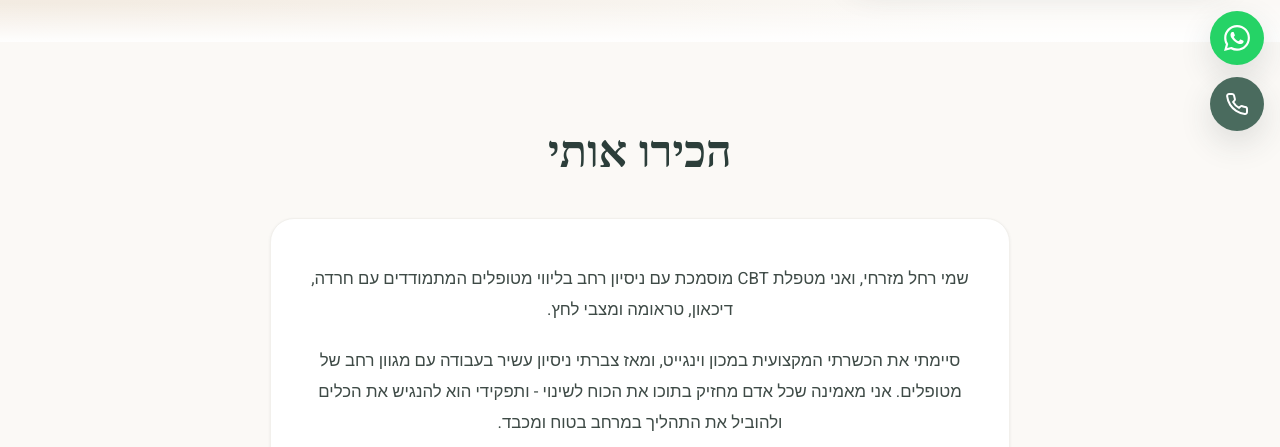
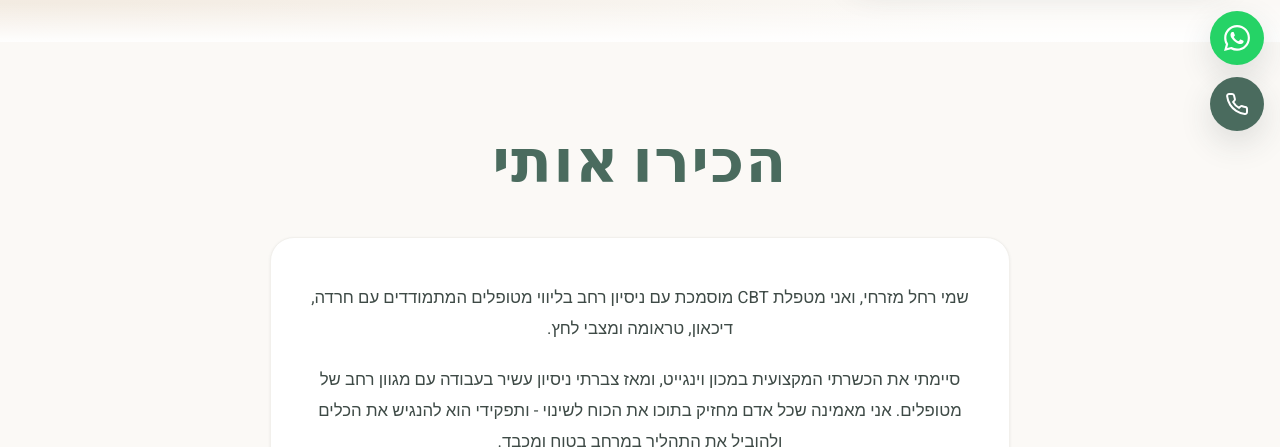
Before and after one commit to BlueCooker/Rachel_Mizrahi, a plain HTML site: page index.html in a window 1280 px wide. Shown: the part 653-1100 px from the top of the page. Drawn offline with Linux system fonts and the light colour scheme; a web font is replaced by a local one.

Commit message:
Use section-title-script font for About heading
Align "הכירו אותי" with other section titles (Amatic SC) instead of Frank Ruhl Libre so the typography rhythm matches the rest of the site.

Co-Authored-By: Claude Opus 4.7 <noreply@anthropic.com>

```diff
--- a/index.html
+++ b/index.html
@@ -82,7 +82,7 @@
 
     <section class="section about" id="about">
         <div class="container">
-            <h2 class="about-title">הכירו אותי</h2>
+            <h2 class="section-title-script about-title">הכירו אותי</h2>
             <div class="about-card">
                 <p>שמי רחל מזרחי, ואני מטפלת CBT מוסמכת עם ניסיון רחב בליווי מטופלים המתמודדים עם חרדה, דיכאון, טראומה ומצבי לחץ.</p>
                 <p>סיימתי את הכשרתי המקצועית במכון וינגייט, ומאז צברתי ניסיון עשיר בעבודה עם מגוון רחב של מטופלים. אני מאמינה שכל אדם מחזיק בתוכו את הכוח לשינוי - ותפקידי הוא להנגיש את הכלים ולהוביל את התהליך במרחב בטוח ומכבד.</p>
--- a/style.css
+++ b/style.css
@@ -228,7 +228,6 @@ body.high-contrast .nav-list {
     border-color: #fff !important;
 }
 
-body.high-contrast .about-title,
 body.high-contrast .about-card p,
 body.high-contrast .about-cta strong {
     color: #fff !important;
@@ -656,11 +655,6 @@ body.high-contrast .dot.active {
 }
 
 .about-title {
-    font-family: var(--font-elegant);
-    font-size: clamp(2rem, 4vw, 2.8rem);
-    color: var(--charcoal);
-    text-align: center;
-    font-weight: 700;
     margin-bottom: 2.5rem;
 }
 
```
